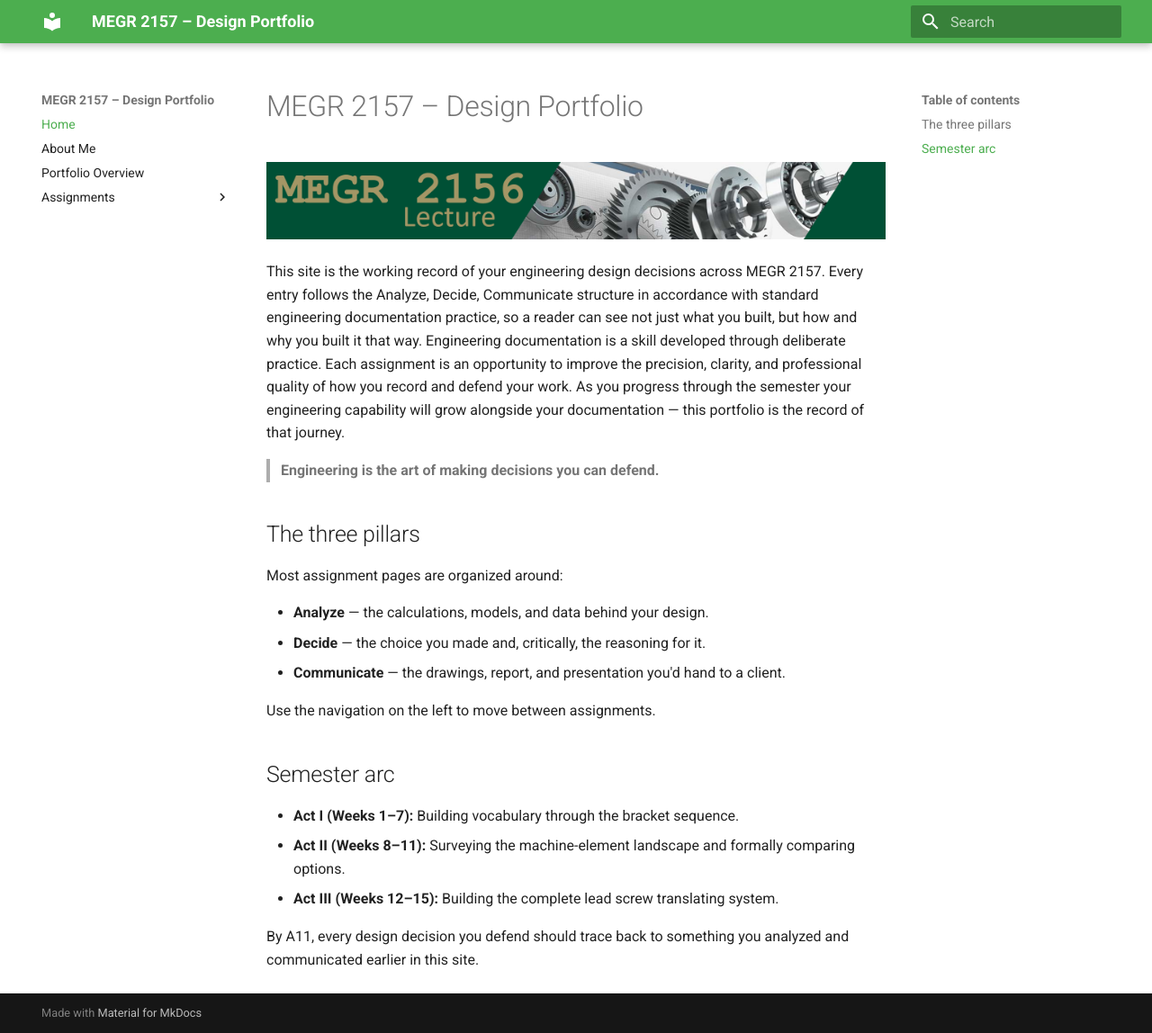
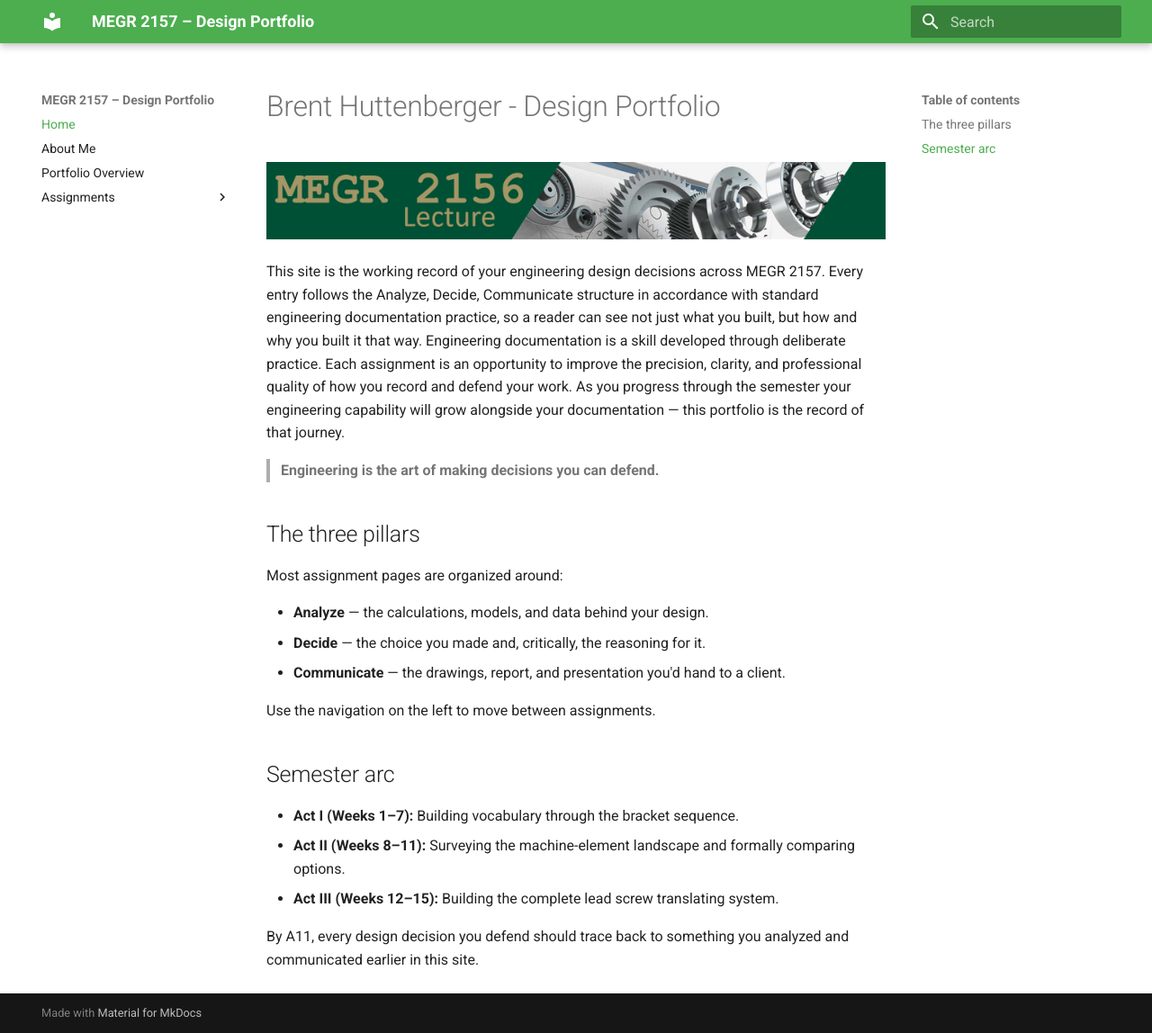
Before and after one commit to bhuttenb/megr2157-design, an MkDocs documentation site: the page built from docs/index.md, in a window 1280 px wide and 1148 px high. Shown: the whole window at 90% size. Built offline with MkDocs 1.6.1 and Material for MkDocs 9.7.7, drawn with Linux system fonts in a browser that asks for light colours.

Commit message:
Initial site setup

```diff
--- a/docs/index.md
+++ b/docs/index.md
@@ -1,4 +1,4 @@
-# MEGR 2157 – Design Portfolio
+# Brent Huttenberger - Design Portfolio
 
 ![MEGR 2156-7 Title](MEGR2156title.png)
 
```
